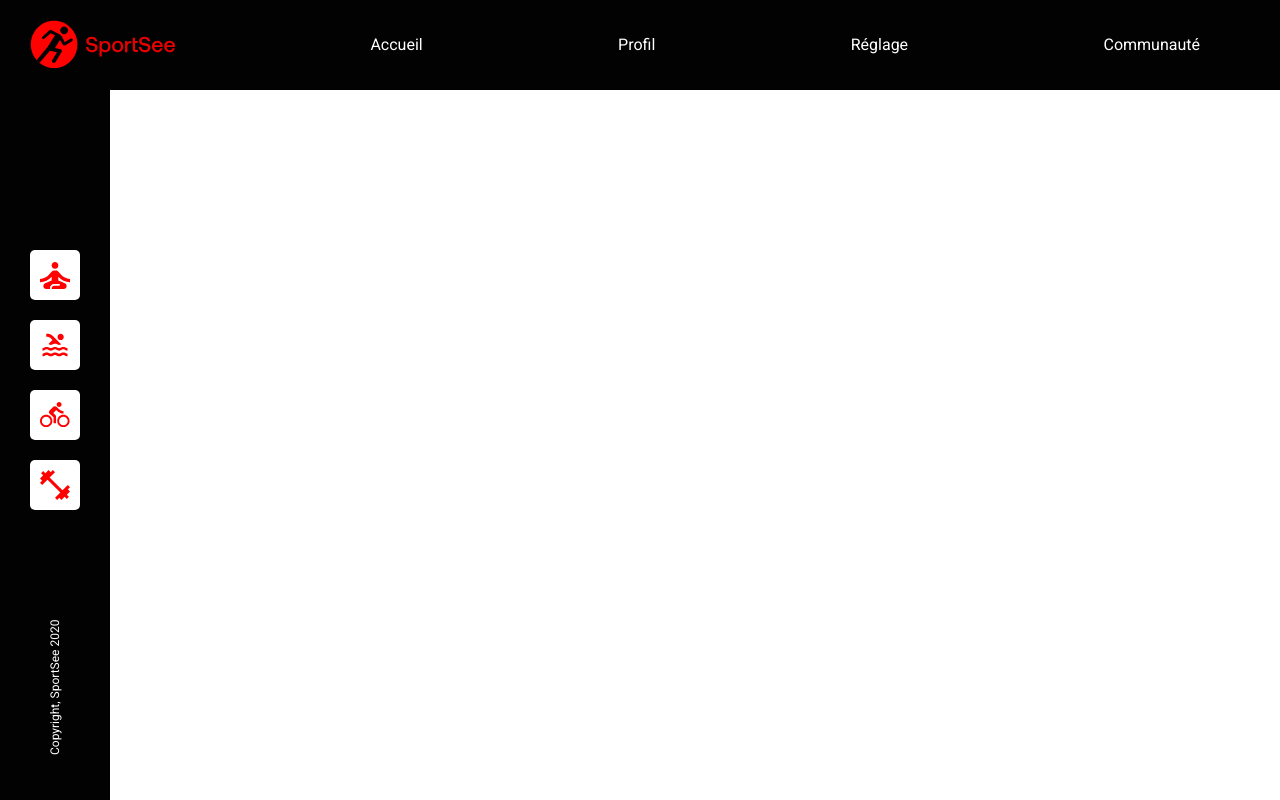
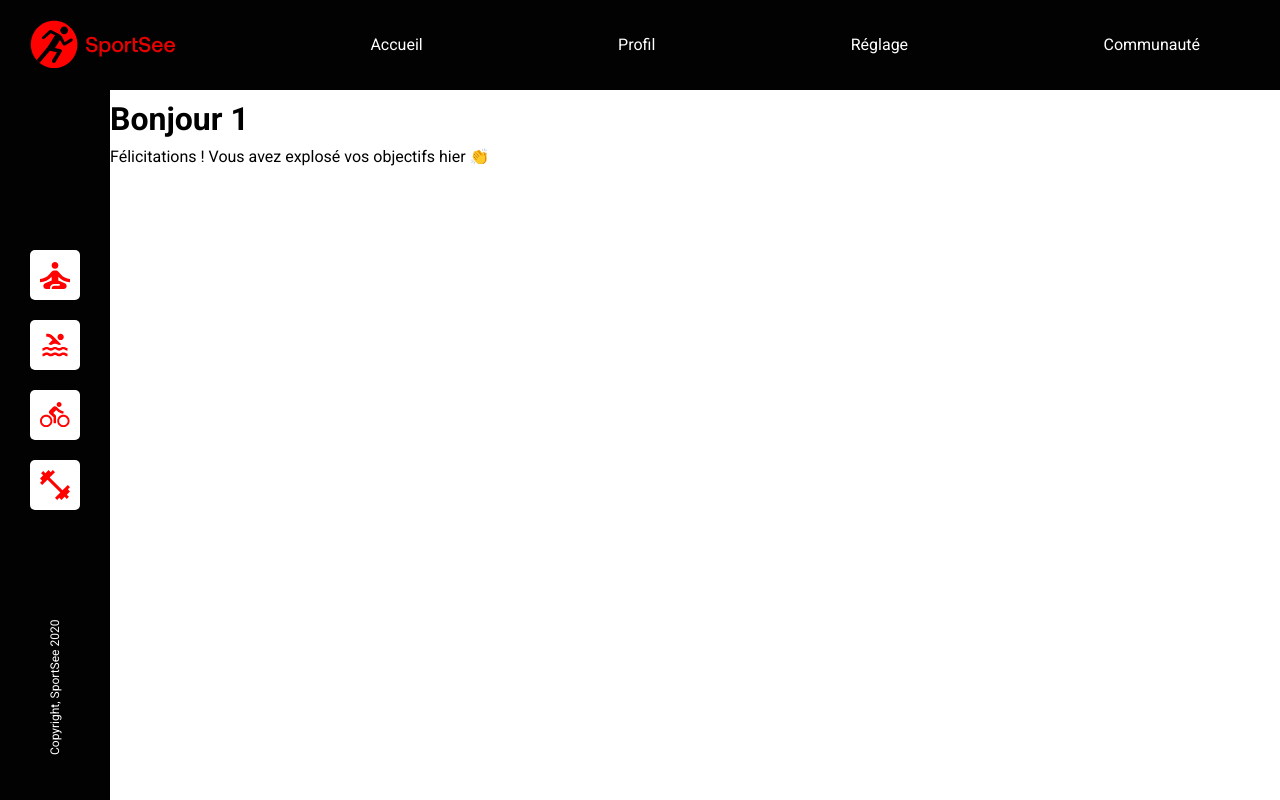
Before and after one commit to maxime-rl/maxime-robil-lepretre_12_06092021, a React (Create React App) app: page /user/1 in a window 1280 px wide. Built offline with nearby package versions, Linux system fonts and the light colour scheme.

Commit message:
feat: add UserDashboardPage with useParams for user redirection

```diff
--- a/src/App/App.jsx
+++ b/src/App/App.jsx
@@ -1,22 +1,18 @@
 import React from "react";
 import { BrowserRouter as Router, Route, Switch } from "react-router-dom";
-import { NavTopBar, NavActivities } from "../components";
-import { HomePage } from "../pages";
+import { NavTopBar } from "../components";
+import { HomePage, UserDashboardPage } from "../pages";
 
 function App() {
   return (
     <Router>
       <NavTopBar />
-      <NavActivities />
       <Switch>
         <Route exact path="/">
           <HomePage />
         </Route>
-        <Route path="/user/12">
-          <h1>user 12</h1>
-        </Route>
-        <Route path="/user/18">
-          <h1>user 18</h1>
+        <Route path="/user/:userId">
+          <UserDashboardPage />
         </Route>
         <Route path="*">
           <h1>Error</h1>
--- a/src/components/Greeting/Greeting.jsx
+++ b/src/components/Greeting/Greeting.jsx
@@ -1,12 +1,12 @@
 import React from "react";
 
-export default function Greeting() {
+export default function Greeting({ firstName }) {
   return (
-    <div>
+    <>
       <h1>
-        Bonjour <span>User firstName</span>
+        Bonjour <span>{firstName}</span>
       </h1>
       <p>Félicitations ! Vous avez explosé vos objectifs hier 👏</p>
-    </div>
+    </>
   );
 }
--- /dev/null
+++ b/src/pages/UserDashboardPage/UserDashboardPage.jsx
@@ -0,0 +1,17 @@
+import React from "react";
+import { useParams } from "react-router";
+import { NavActivities, Greeting } from "../../components";
+import * as S from "./UserDashboardPage.styled";
+
+export default function UserDashboardPage() {
+  let { userId } = useParams();
+
+  return (
+    <>
+      <NavActivities />
+      <S.header>
+        <Greeting firstName={userId} />
+      </S.header>
+    </>
+  );
+}
--- /dev/null
+++ b/src/pages/UserDashboardPage/UserDashboardPage.styled.js
@@ -0,0 +1,8 @@
+import styled from "styled-components";
+
+export const header = styled.header`
+  @media (min-width: 1024px) {
+    margin-left: auto;
+    width: calc(100% - 110px);
+  }
+`;
--- a/src/pages/index.js
+++ b/src/pages/index.js
@@ -1 +1,2 @@
 export { default as HomePage } from "./HomePage/HomePage";
+export { default as UserDashboardPage } from "./UserDashboardPage/UserDashboardPage";
```
